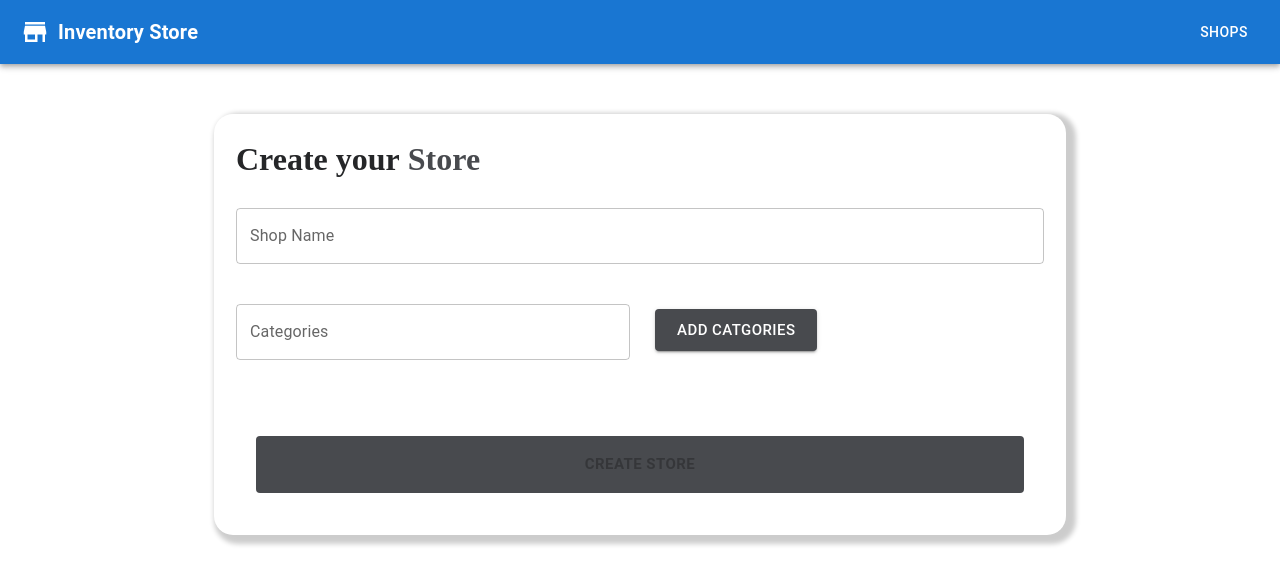
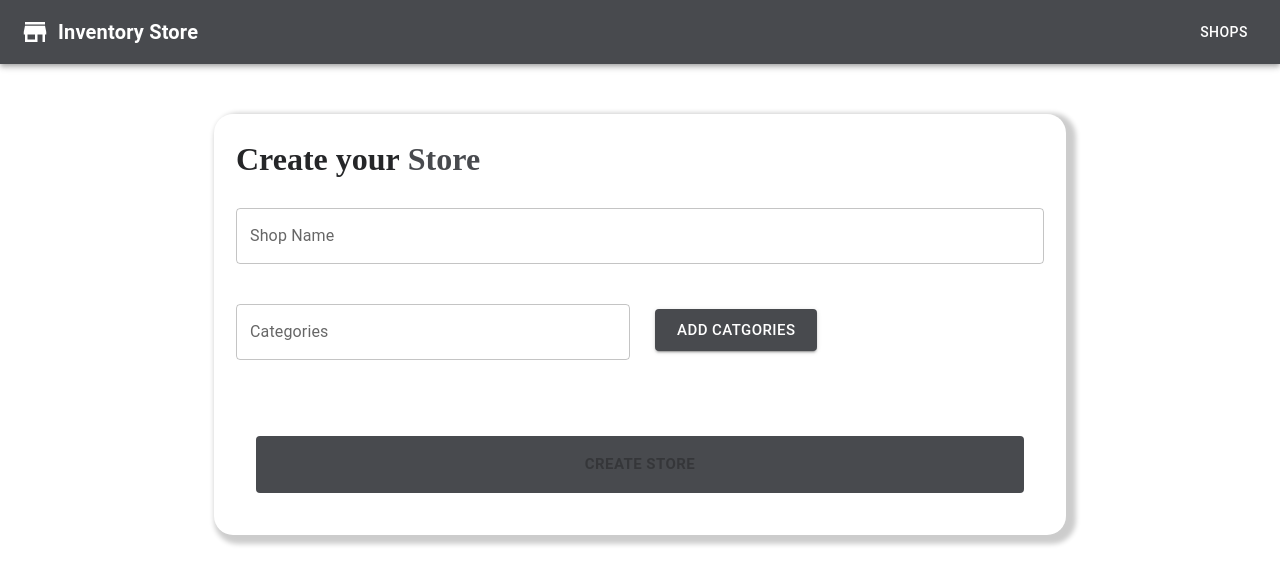
Before and after one commit to M-Umar-Iqbal/inventorTools, a React (Create React App) app: page /AddShop in a window 1280 px wide. Shown: the top 584 px of the page. Built offline with nearby package versions, Linux system fonts and the light colour scheme.

Commit message:
production init

```diff
--- a/src/components/Header.jsx
+++ b/src/components/Header.jsx
@@ -14,7 +14,7 @@ import { useNavigate } from 'react-router-dom';
 function Navigation() {
     const navigate = useNavigate();
     return (
-        <AppBar style={{ backgroundColor: "#red", position: "sticky", top: "0", zIndex: "2" }} position="static">
+        <AppBar style={{ backgroundColor: "#484A4E", position: "sticky", top: "0", zIndex: "2" }} position="static">
 
             <Toolbar>
                 <IconButton edge="start" color="inherit" aria-label="menu" >
```
